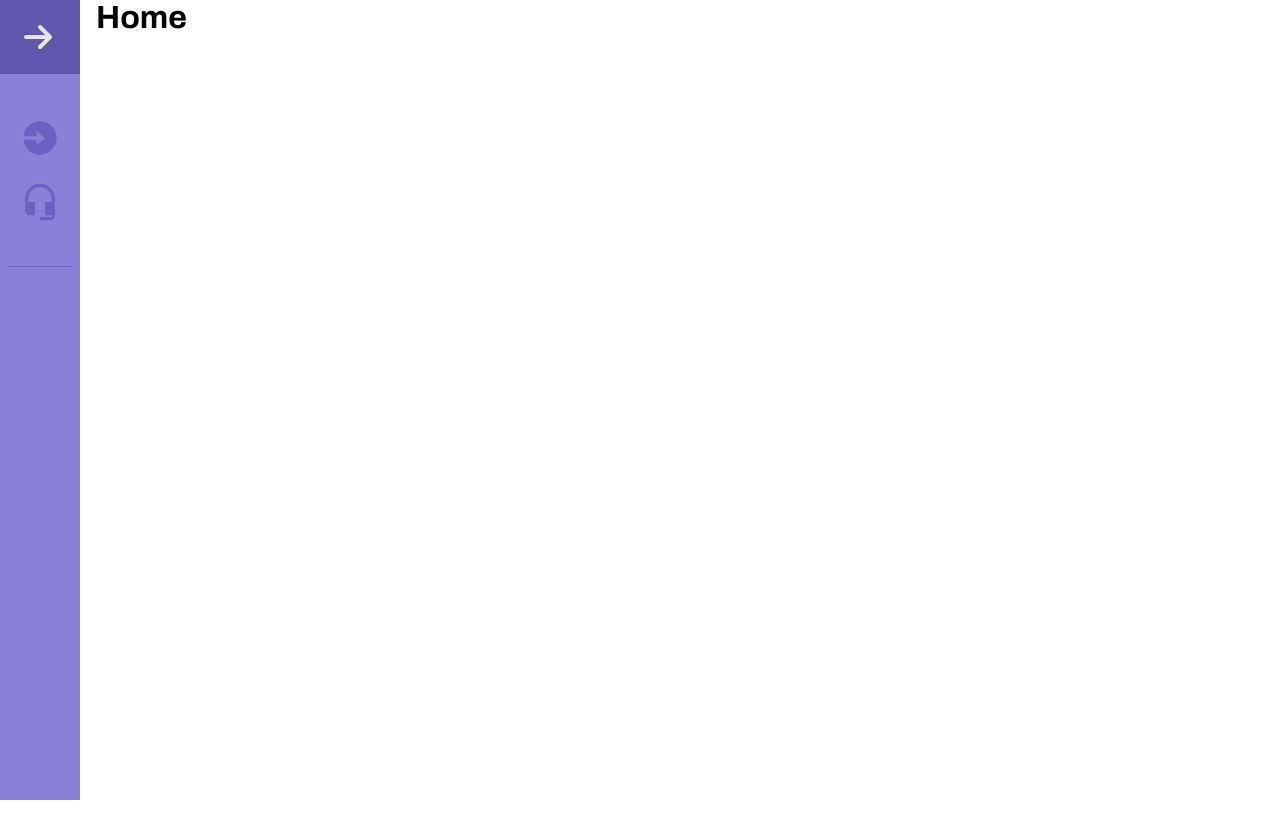
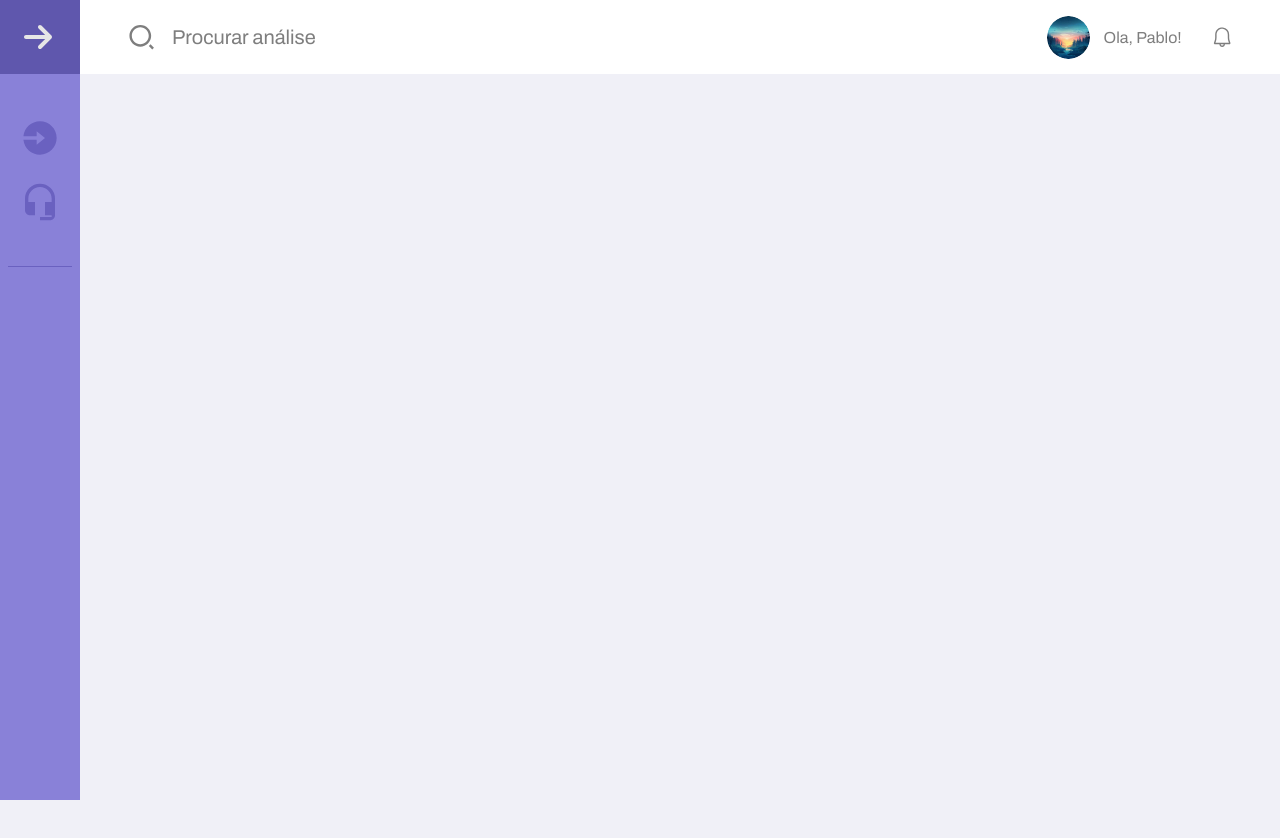
Before and after one commit to pablohariel/youtube-analysis-web, a React (Vite) app: page / in a window 1280 px wide. Shown: the top 838 px of the page. Built offline with nearby package versions, Linux system fonts and the light colour scheme.

Commit message:
feat: create top menu bar - 0.1

```diff
--- a/src/components/LeftBar/styles.module.scss
+++ b/src/components/LeftBar/styles.module.scss
@@ -4,7 +4,7 @@
   position: fixed;
   left: 0;
   top: 0;
-  transition: 0.5s;
+  transition: 0.2s;
   background-color: #8981D8;
 
 
@@ -86,9 +86,8 @@
   left: 0;
   top: 0;
   width: 14rem;
-  transition: 0.5s;
   background-color: #8981D8;
-
+  transition: 0.2s;
 
 
   .arrowBtn {
--- /dev/null
+++ b/src/components/TopBar/index.tsx
@@ -0,0 +1,38 @@
+import { useState } from 'react'
+import { RiSearch2Line } from 'react-icons/ri'
+import { VscBell } from 'react-icons/vsc'
+
+import userImg from '../../assets/userImg.png'
+
+import styles from './styles.module.scss'
+
+const TopBar: React.FC = () => {
+  const [user, setUser] = useState({})
+
+  return (
+    <header className={styles.topBarWrapper}>
+      <div className={styles.searchBarWrapper}>
+        <RiSearch2Line size={'2rem'} />
+        <input className={styles.searchBarInput} placeholder='Procurar análise' />
+      </div>
+
+      {user ? (
+        <div className={styles.rightGroupWrapper}>
+          <div className={styles.userInfoWrapper}>
+            <img className={styles.userImg} src={userImg} alt="user" />
+            <span className={styles.userName}>Ola, Pablo!</span>
+          </div>
+          <VscBell size={'1.4rem'} />
+        </div>
+      ) : (
+        <div className={styles.rightGroupWrapper}>
+          <button className={styles.btnSignUp}>Cadastrar</button>
+          <button className={styles.btnSignIn}>Entrar</button>
+        </div>
+      )}
+
+    </header>
+  )
+}
+
+export { TopBar }
--- /dev/null
+++ b/src/components/TopBar/styles.module.scss
@@ -0,0 +1,113 @@
+.topBarWrapper {
+  width: 100%;
+  display: flex;
+  justify-content: space-between;
+  align-items: center;
+  height: 4.625rem;
+  background-color: #fff;
+
+  padding-left: 2.938rem;
+  padding-right: 2.938rem;
+
+  .searchBarWrapper {
+    width: 30rem;
+    display: flex;
+    align-items: center;
+
+    svg {
+      color: #7E7E7E;
+    }
+
+    .searchBarInput {
+      width: 100%;
+      margin-left: 1rem;
+      height: 2.125rem;
+      border: none;
+      font-size: 1.25rem;
+      color: #7E7E7E;
+    }
+
+    .searchBarInput::placeholder {
+      font-size: 1.25rem;
+      color: #7E7E7E;
+      opacity: 100%;
+    }
+
+    .searchBarInput:focus {
+      outline: none;
+    }
+  }
+
+  .rightGroupWrapper {
+    display: flex;
+    align-items: center;
+
+    .userInfoWrapper {
+      width: 9.375rem;
+      display: flex;
+      align-items: center;
+      margin-right: 0.875rem;
+
+      .userImg {
+        height: 2.688rem;
+        width: 2.688rem;
+        border-radius: 50%;
+        margin-right: 0.875rem;
+      }
+
+      .userName {
+        font-size: 1rem;
+        color: #7E7E7E;
+      }
+    }
+
+    svg {
+      color: #7E7E7E;
+    }
+
+    .btnSignUp, .btnSignIn {
+      height: 2.25rem;
+      font-size: 0.875rem;
+      text-transform: uppercase;
+      color: #fff;
+      padding: 0.688rem 0.938rem 0.688rem 0.938rem;
+      border-radius: 0.313rem;
+      border: none;
+    }
+
+    .btnSignUp {
+      background-color: #8981D8;
+      margin-right: 0.625rem;
+    }
+
+    .btnSignIn {
+      background-color: #1AAE9F;
+    }
+
+    .btnSignUp, .btnSignIn:hover {
+      cursor: pointer;
+
+    }
+  }
+}
+
+@media only screen and (max-width: 490px) {
+  .topBarWrapper {
+    padding-left: 2rem;
+    padding-right: 2rem;
+
+    .searchBarWrapper {
+      width: 14rem;
+    }
+
+    .rightGroupWrapper {
+      .userInfoWrapper {
+        width: 3rem;
+        .userName {
+          display: none;
+        }
+      }
+    }
+
+  }
+}
--- a/src/pages/Home/index.tsx
+++ b/src/pages/Home/index.tsx
@@ -1,5 +1,7 @@
 import { useState } from 'react'
+
 import { LeftBar } from '../../components/LeftBar'
+import { TopBar } from '../../components/TopBar'
 
 import styles from './styles.module.scss'
 
@@ -9,7 +11,9 @@ const Home: React.FC = () => {
   return (
     <div className={open ? styles.homeWrapperOpen : styles.homeWrapper}>
       <LeftBar open={open} setOpen={setOpen} />
-      <h1>Home</h1>
+      <div className={styles.main}>
+        <TopBar />
+      </div>
     </div>
   )
 }
--- a/src/pages/Home/styles.module.scss
+++ b/src/pages/Home/styles.module.scss
@@ -1,13 +1,36 @@
 .homeWrapper {
   display: flex;
   height: 2000px;
-  padding-left: 6rem;
+  padding-left: 5rem;
   transition: 0.5s;
+  background-color: #F0F0F7;
+
+  .main {
+    width: 100%;
+  }
 }
 
 .homeWrapperOpen {
   display: flex;
   height: 2000px;
-  padding-left: 11rem;
+  padding-left: 14rem;
   transition: 0.5s;
+
+  .main {
+    width: 100%;
+  }
 }
+
+@media only screen and (max-width: 490px) {
+  .homeWrapperOpen {
+    display: flex;
+    height: 2000px;
+    padding-left: 5rem;
+    transition: 0.5s;
+    background-color: #F0F0F7;
+
+    .main {
+      width: 100%;
+    }
+  }
+}
```
Also changed, not shown: src/assets/userImg.png (added).
